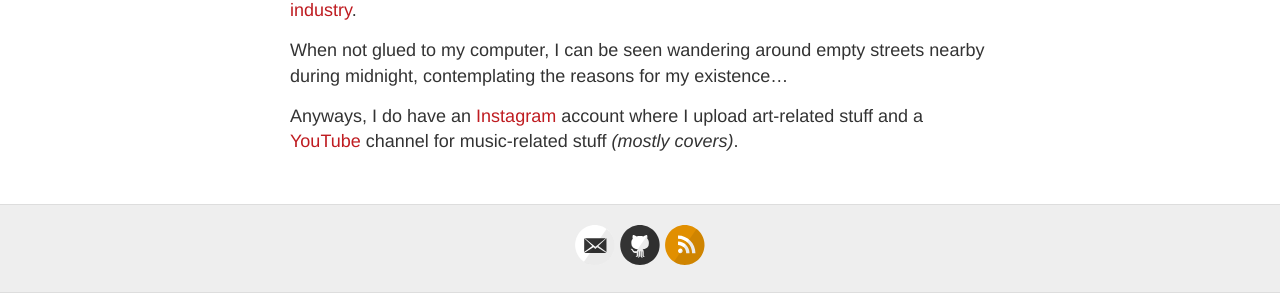
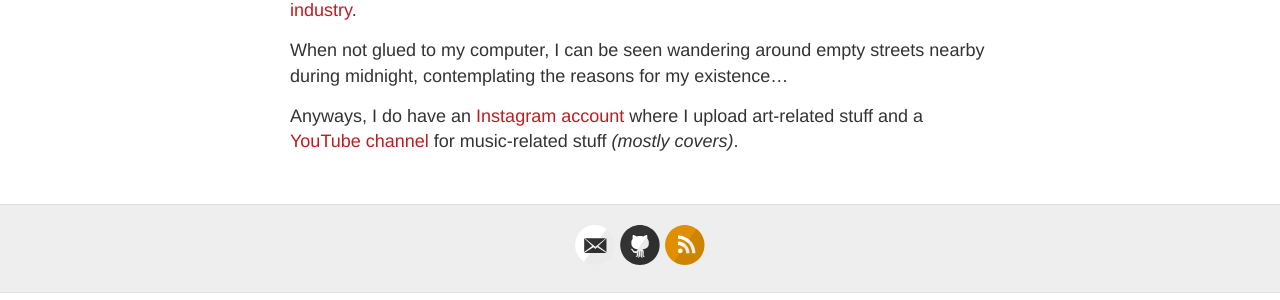
Before and after one commit to kennyalmendral/kennyalmendral.github.io, a Jekyll site: the page built from about.md, in a window 1280 px wide. Shown: the part 245-545 px from the top of the page. Built offline with Jekyll 4.4.1, drawn with Linux system fonts in a browser that asks for light colours.

```diff
--- a/about.md
+++ b/about.md
@@ -8,4 +8,4 @@ I try to write about what I already know and what I’m currently learning about
 
 When not glued to my computer, I can be seen wandering around empty streets nearby during midnight, contemplating the reasons for my existence...
 
-Anyways, I do have an [Instagram](https://www.instagram.com/kennyalmendral.art/){:target="_blank"} account where I upload art-related stuff and a [YouTube](https://www.youtube.com/channel/UCGKZf2mm26IdIz5uVCV_y0w){:target="_blank"} channel for music-related stuff _(mostly covers)_.
+Anyways, I do have an [Instagram account](https://www.instagram.com/kennyalmendral.art/){:target="_blank"} where I upload art-related stuff and a [YouTube channel](https://www.youtube.com/channel/UCGKZf2mm26IdIz5uVCV_y0w){:target="_blank"} for music-related stuff _(mostly covers)_.
```
